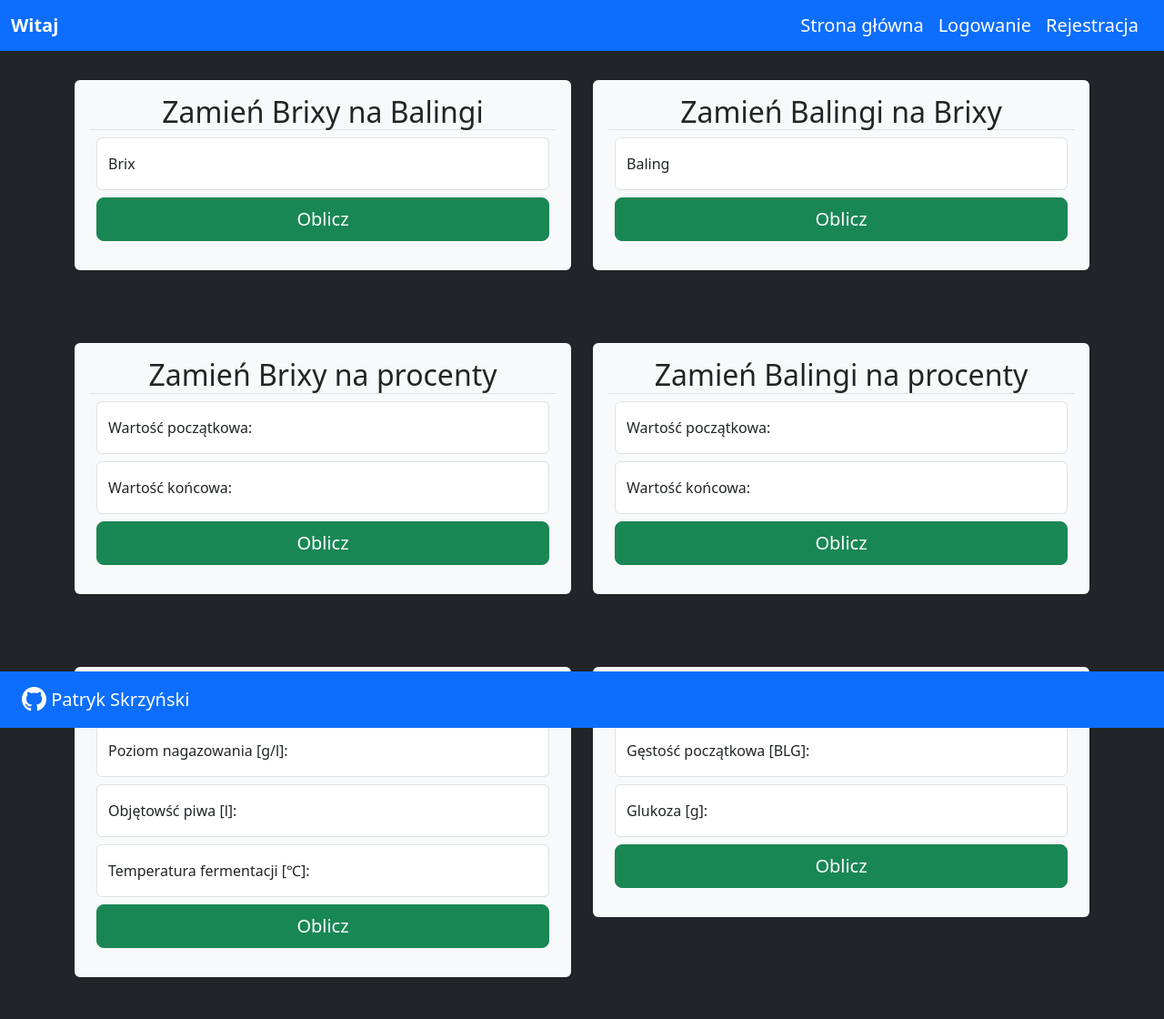
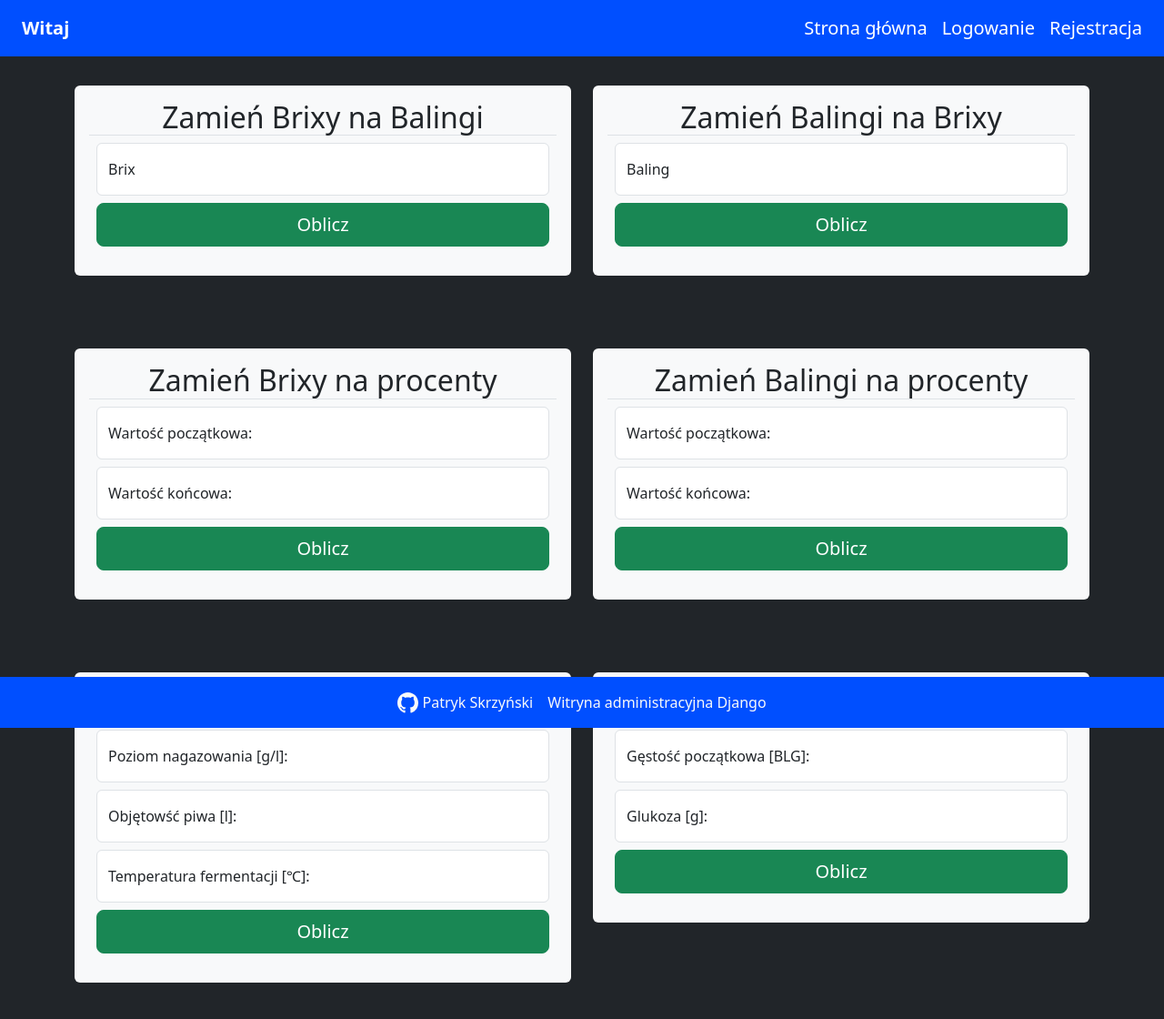
Before and after one commit to skrzypa/mysite, a Django app: page /beer_calc/ in a window 1280 px wide. Shown: the top 1120 px of the page at 91% size. Run offline with Django 4.2, Linux system fonts and the light colour scheme; parts of the project's set-up code (start-up, migrations or seed data) failed here and were passed over; some libraries are stand-ins or nearby versions.

Commit message:
Underline effect on navigation bar, minor css fixes.

```diff
--- a/my_apps/templates/my_apps/homepage_base.html
+++ b/my_apps/templates/my_apps/homepage_base.html
@@ -10,18 +10,55 @@
         <meta name= "viewport" content= "width= device-width, initial-scale= 1, shrink-to-fit= no">
         <title>PSkrzynski</title>
         <link rel="icon" type="image/x-icon" href="/media/favicon/favicon.png">
+        <style>
+            .box {
+                opacity: 0;
+                transform: translateY(100px);
+                transition: opacity 0.5s ease, transform 0.5s ease;
+                margin: 20px;
+                padding: 20px;
+                border: 1px solid #ccc;
+            }
+
+            .underline-link {
+              position: relative;
+              text-decoration: none;
+              color: #FFFFFF; /* Kolor tekstu */
+              transition: color 0.3s;
+            }
+
+            .underline-link:hover {
+              color: #000000; /* Kolor tekstu po najechaniu */
+            }
+
+            .underline-link::after {
+              content: '';
+              position: absolute;
+              width: 100%;
+              height: 2px; /* Wysokość podkreślenia */
+              bottom: 0;
+              left: 0;
+              background-color: #000000; /* Kolor podkreślenia */
+              transform: scaleX(0); /* Początkowo podkreślenie jest niewidoczne */
+              transform-origin: bottom right;
+              transition: transform 0.3s;
+            }
+
+            .underline-link:hover::after {
+              transform: scaleX(1); /* Po najechaniu kursorem, podkreślenie się pojawia */
+              transform-origin: bottom left;
+            }
+        </style>
     </head>
 
     <body class="bg-dark text-light">
         {% block header %}
-        <div class="container-fluid bg-primary sticky-top" style="margin-bottom: 2rem;">
-            {% comment %} tu możesz zmienić kolory {% endcomment %}
-            <nav class='navbar navbar-expand-sm navbar-dark'>
-                {% comment %} tu nic nie zmieniaj!!! {% endcomment %}
+        <div class="container-fluid sticky-top" style="margin-bottom: 2rem; padding: 0rem;">
+            <nav class='navbar navbar-expand-md navbar-dark' style="background-color: rgba(0, 79, 255, 1); padding-top: 0.5rem; padding-bottom: 0.5rem; padding-left: 1.5rem; padding-right: 1.5rem;">
                 {% if user.is_authenticated %}
-                    <label class="navbar-brand"><strong>Witaj, {{ user.username }}</strong></label>
+                    <label class="navbar-brand fs-5"><strong>Witaj, {{ user.username }}</strong></label>
                 {% else %}
-                    <label class="navbar-brand"><strong>Witaj</strong></label>
+                    <label class="navbar-brand fs-5"><strong>Witaj</strong></label>
                 {% endif %}
 
                 <button class="navbar-toggler"
@@ -34,28 +71,28 @@
                     <span class="navbar-toggler-icon"></span>
                 </button>
 
-                <div class="collapse navbar-collapse sticky-sm-bottom" id="navbarSupportedContent">
+                <div class="collapse navbar-collapse sticky-md-bottom" id="navbarSupportedContent">
 
-                    <ul class="navbar-nav ms-auto">
-                        <li class="nav-item">
-                            <a class="navbar-brand" style="padding: 0rem;" href="{% url 'my_apps:homepage' %}">Strona główna</a>
+                    <ul class="navbar-nav ms-auto text-end" style="margin-top: 0.5rem; margin-bottom: 0.5rem;">
+                        <li class="nav-item" style="padding-left: 1rem; ">
+                            <a class="underline-link fs-5" style="text-decoration: none;" href="{% url 'my_apps:homepage' %}">Strona główna</a>
                         </li>
                         {% if user.is_authenticated %}
-                            <li class="nav-item">
-                                <a class="navbar-brand" style="padding: 0rem;" href="{% url 'my_apps:users_friends' %}">Lista znajomych</a>
+                            <li class="nav-item" style="padding-left: 1rem; ">
+                                <a class="underline-link fs-5" style="text-decoration: none;" href="{% url 'my_apps:users_friends' %}">Lista znajomych</a>
                             </li>
 
-                            <li class="nav-item">
-                                <a class="navbar-brand" style="padding: 0rem;" href="{% url 'my_apps:users_log_out' %}">Wyloguj</a>
+                            <li class="nav-item" style="padding-left: 1rem; ">
+                                <a class="underline-link fs-5" style="text-decoration: none;" href="{% url 'my_apps:users_log_out' %}">Wyloguj</a>
                             </li>
 
                         {% else %}
-                            <li class="nav-item">
-                                <a class="navbar-brand" style="padding: 0rem;" href="{% url 'my_apps:users_log_in' %}">Logowanie</a>
+                            <li class="nav-item" style="padding-left: 1rem; ">
+                                <a class="underline-link fs-5" style="text-decoration: none;" href="{% url 'my_apps:users_log_in' %}">Logowanie</a>
                             </li>
 
-                            <li class="nav-item">
-                                <a class="navbar-brand" style="padding: 0rem;" href="{% url 'my_apps:users_register' %}">Rejestracja</a>
+                            <li class="nav-item" style="padding-left: 1rem; ">
+                                <a class="underline-link fs-5" style="text-decoration: none;" href="{% url 'my_apps:users_register' %}">Rejestracja</a>
                             </li>
                         {% endif %}
                     </ul>
@@ -67,27 +104,27 @@
         {% block content %}{% endblock content %}
 
         {% block footer %}
-            <div class="container-fluid bg-primary sticky-bottom" style="padding-top: 0.5rem; padding-bottom: 0.5rem; margin-top: 2rem;">
-                <nav class='navbar navbar-expand-sm navbar-dark'>
-                    <div class="container-fluid">
-                        <ul class="nav navbar-nav navbar-dark me-auto">
-                            <li class="nav-item">
-                                <a class="navbar-brand" href="https://github.com/skrzypa">
-                                    <svg class="d-inline-block align-text-top" xmlns="http://www.w3.org/2000/svg" width="27" height="27" fill="currentColor" class="bi bi-github" viewBox="0 0 16 16">
-                                        <path d="M8 0C3.58 0 0 3.58 0 8c0 3.54 2.29 6.53 5.47 7.59.4.07.55-.17.55-.38 0-.19-.01-.82-.01-1.49-2.01.37-2.53-.49-2.69-.94-.09-.23-.48-.94-.82-1.13-.28-.15-.68-.52-.01-.53.63-.01 1.08.58 1.23.82.72 1.21 1.87.87 2.33.66.07-.52.28-.87.51-1.07-1.78-.2-3.64-.89-3.64-3.95 0-.87.31-1.59.82-2.15-.08-.2-.36-1.02.08-2.12 0 0 .67-.21 2.2.82.64-.18 1.32-.27 2-.27.68 0 1.36.09 2 .27 1.53-1.04 2.2-.82 2.2-.82.44 1.1.16 1.92.08 2.12.51.56.82 1.27.82 2.15 0 3.07-1.87 3.75-3.65 3.95.29.25.54.73.54 1.48 0 1.07-.01 1.93-.01 2.2 0 .21.15.46.55.38A8.012 8.012 0 0 0 16 8c0-4.42-3.58-8-8-8z"/>
-                                    </svg>
-                                    <span>Patryk Skrzyński</span>
-                                </a>
-                            </li>
+            <div class="container-fluid sticky-bottom" style="margin-top: 2rem; background-color: rgba(0, 79, 255, 1)">
+                <div class="text-center text-break container-fluid" style="margin: 0; padding: 0;">
+                    <div class="d-flex flex-row justify-content-center col-11" style="flex-wrap: wrap; margin: auto; padding-top: 0.5rem; padding-bottom: 0.5rem;">
 
-                            {% if user.is_authenticated and user.is_superuser %}
-                                <li class="nav-item">
-                                    <a class="navbar-brand" href= "{% url 'my_apps:admin' %}">Witryna administracyjna Django</a>
-                                </li>
-                            {% endif %}
-                        </ul>
+                        <div class="" style="padding: 0.5rem;">
+                            <a class="link-light underline-link" href="https://github.com/skrzypa" target="_blank">
+                                <svg style="vertical-align: sub;" class="d-inline-block align-text-top" xmlns="http://www.w3.org/2000/svg" width="23" height="23" fill="currentColor" class="bi bi-github" viewBox="0 0 16 16">
+                                    <path d="M8 0C3.58 0 0 3.58 0 8c0 3.54 2.29 6.53 5.47 7.59.4.07.55-.17.55-.38 0-.19-.01-.82-.01-1.49-2.01.37-2.53-.49-2.69-.94-.09-.23-.48-.94-.82-1.13-.28-.15-.68-.52-.01-.53.63-.01 1.08.58 1.23.82.72 1.21 1.87.87 2.33.66.07-.52.28-.87.51-1.07-1.78-.2-3.64-.89-3.64-3.95 0-.87.31-1.59.82-2.15-.08-.2-.36-1.02.08-2.12 0 0 .67-.21 2.2.82.64-.18 1.32-.27 2-.27.68 0 1.36.09 2 .27 1.53-1.04 2.2-.82 2.2-.82.44 1.1.16 1.92.08 2.12.51.56.82 1.27.82 2.15 0 3.07-1.87 3.75-3.65 3.95.29.25.54.73.54 1.48 0 1.07-.01 1.93-.01 2.2 0 .21.15.46.55.38A8.012 8.012 0 0 0 16 8c0-4.42-3.58-8-8-8z"/>
+                                </svg>
+                                <label class="f-5 ">Patryk Skrzyński</label>
+                            </a>
+                        </div>
+
+                        <div class="" style="padding: 0.5rem;">
+                            <a class="link-light underline-link" href= "{% url 'my_apps:admin' %}">
+                                <label class="f-5 ">Witryna administracyjna Django</label>
+                            </a>
+                        </div>
+
                     </div>
-                </nav>
+                </div>
             </div>
         {% endblock footer %}
     </body>
--- a/rubikcube/views.py
+++ b/rubikcube/views.py
@@ -10,7 +10,7 @@ import pathlib
 
 def rubiccube(request):
 
-    path = pathlib.Path(mysite.settings.MEDIA_ROOT, 'rubiccube')
+    path = pathlib.Path(mysite.settings.MEDIA_ROOT, 'rubikcube')
 
     if not os.path.exists(path):
         os.mkdir(path)
```
